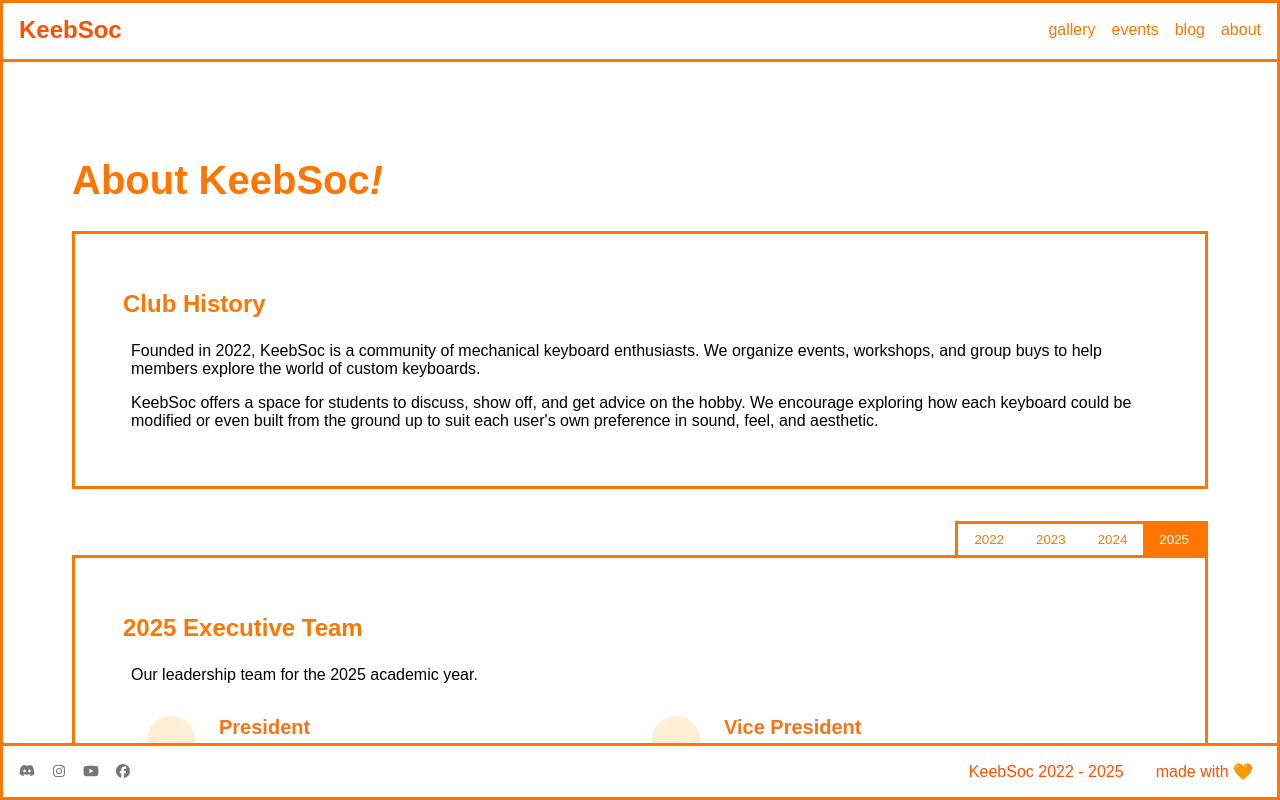
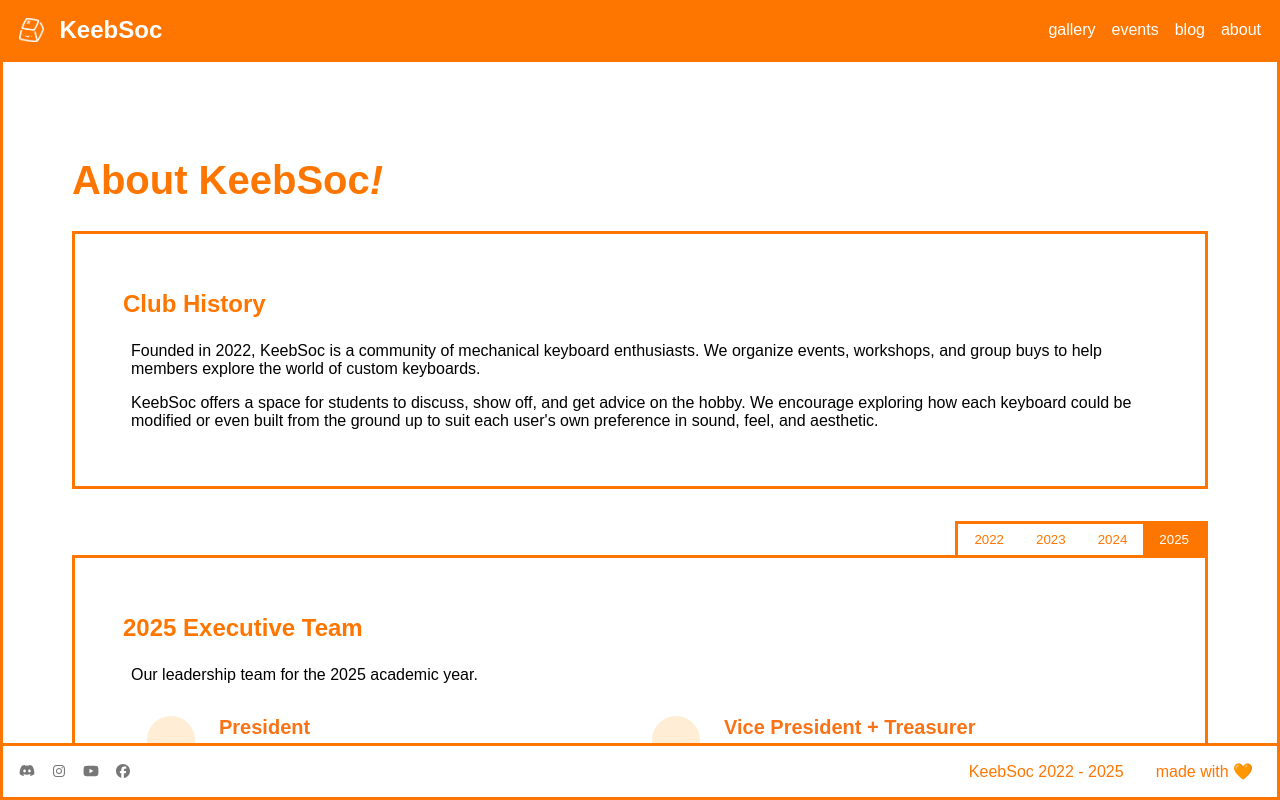
Before and after one commit to UNSW-KeebSoc/site, a Next.js app: page /about in a window 1280 px wide. Built offline with nearby package versions, Linux system fonts and the light colour scheme.

Commit message:
fix styling

```diff
--- a/src/app/(default)/globals.css
+++ b/src/app/(default)/globals.css
@@ -10,6 +10,7 @@
     --gray-100: #f5f5f5;
     --gray-200: #e5e5e5;
     --gray-300: #d4d4d4;
+    --gray-400: #777777;
     --gray-800: #1d283e;
     --gray-900: #1a1a1a;
 
--- a/src/components/Footer.module.css
+++ b/src/components/Footer.module.css
@@ -4,7 +4,9 @@
     align-items: center;
     padding: 1rem;
     border: 3px solid var(--orange-300);
-    color: #ff4f00;
+    color: var(--orange-300);
+
+    border: 3px solid var(--orange-300);
     padding: 0.5rem 1rem;
 }
 
@@ -29,7 +31,7 @@
 .link > * {
     height: 100%;
     width: 100%;
-    background-color: rgb(119, 119, 119);
+    background-color: var(--gray-400);
 }
 
 .discord {
--- a/src/components/Navbar.module.css
+++ b/src/components/Navbar.module.css
@@ -4,10 +4,11 @@
     align-items: center;
     padding: 0.8rem 1rem;
     border: 3px solid var(--orange-300);
-    color: #ff4f00;
+    background-color: var(--orange-300);
 }
 
 .navbar h2 {
+    color: white !important;
     font-size: 1.5rem;
     margin: 0;
     padding: 0;
@@ -17,3 +18,35 @@
     display: flex;
     gap: 1rem;
 }
+
+.navbar div a {
+    color: white !important;
+    text-decoration: none;
+    position: relative;
+    transition: color 0.3s ease;
+}
+
+.navbar div a::after {
+    content: "";
+    position: absolute;
+    bottom: 0;
+    left: 0;
+    width: 0;
+    height: 2px;
+    background-color: var(--orange-100);
+    transition: width 0.3s ease;
+}
+
+.navbar div a:hover::after {
+    width: 100%;
+}
+
+.home {
+    display: flex;
+    align-items: center;
+}
+
+.home img {
+    height: 24px;
+    margin: 0;
+}
--- a/src/components/Navbar.tsx
+++ b/src/components/Navbar.tsx
@@ -6,7 +6,10 @@ export default function Navbar() {
     return (
         <nav className={styles.navbar}>
             <Link href="/">
-                <h2>KeebSoc</h2>
+                <div className={styles.home}>
+                    <img src="/keebsoc.png" />
+                    <h2>KeebSoc</h2>
+                </div>
             </Link>
             <div>
                 {pages.map((page) => (
--- a/src/lib/consts.ts
+++ b/src/lib/consts.ts
@@ -20,53 +20,38 @@ export const socials = [
     },
 ];
 
-type ExecutiveRole =
-    | "President"
-    | "Vice President"
-    | "Treasurer"
-    | "Secretary"
-    | "Arc Delegate"
-    | "Returning Officer";
-
-type DirectorRole =
-    | "Projects Director"
-    | "Events Director"
-    | "Marketing Director"
-    | "Creative Director"
-    | "Development Director";
-
 type Execs = {
     [year: string]: {
-        executives: { position: ExecutiveRole; name: string }[];
-        directors: { position: DirectorRole; name: string }[];
+        executives: { position: string; name: string }[];
+        directors: { position: string; name: string }[];
     };
 };
 
 export const executives: Execs = {
     "2025": {
         executives: [
-            { position: "President", name: "firstname lastname" },
-            { position: "Vice President", name: "firstname lastname" },
-            { position: "Treasurer", name: "firstname lastname" },
-            { position: "Secretary", name: "firstname lastname" },
-            { position: "Arc Delegate", name: "firstname lastname" },
-            { position: "Returning Officer", name: "firstname lastname" },
+            { position: "President", name: "Catherine Wong" },
+            {
+                position: "Vice President + Treasurer",
+                name: "Jake Takada Wong",
+            },
+            { position: "Secretary", name: "Daiva Addia" },
+            { position: "Arc Delegate", name: "Winston Kwan" },
+            { position: "Returning Officer", name: "Jake Huang" },
         ],
         directors: [
-            { position: "Projects Director", name: "firstname lastname" },
-            { position: "Events Director", name: "firstname lastname" },
-            { position: "Marketing Director", name: "firstname lastname" },
-            { position: "Creative Director", name: "firstname lastname" },
+            { position: "Events Director", name: "Ben George" },
+            { position: "Marketing Director", name: "Jarret Phong" },
             {
-                position: "Development Director",
-                name: "firstname lastname",
+                position: "Dev Director",
+                name: "Xuan Li",
             },
         ],
     },
     "2024": {
         executives: [
-            { position: "President", name: "firstname lastname" },
-            { position: "Vice President", name: "firstname lastname" },
+            { position: "President", name: "Xuan Li" },
+            { position: "Vice President", name: "Anson Qiu" },
             { position: "Treasurer", name: "firstname lastname" },
             { position: "Secretary", name: "firstname lastname" },
             { position: "Arc Delegate", name: "firstname lastname" },
@@ -78,11 +63,11 @@ export const executives: Execs = {
     },
     "2023": {
         executives: [
-            { position: "President", name: "firstname lastname" },
-            { position: "Vice President", name: "firstname lastname" },
-            { position: "Treasurer", name: "firstname lastname" },
-            { position: "Secretary", name: "firstname lastname" },
-            { position: "Arc Delegate", name: "firstname lastname" },
+            { position: "President", name: "Xuan Li" },
+            { position: "Secretary", name: "Andrew Lu" },
+            { position: "Treasurer", name: "Anson Qiu" },
+            { position: "Arc Delegate", name: "Jake Huang" },
+            { position: "EDI Officer", name: "Willow Heller" },
         ],
         directors: [
             { position: "Marketing Director", name: "firstname lastname" },
@@ -91,15 +76,17 @@ export const executives: Execs = {
     },
     "2022": {
         executives: [
-            { position: "President", name: "firstname lastname" },
-            { position: "Vice President", name: "firstname lastname" },
-            { position: "Treasurer", name: "firstname lastname" },
-            { position: "Secretary", name: "firstname lastname" },
-            { position: "Arc Delegate", name: "firstname lastname" },
+            { position: "President", name: "Xuan Li" },
+            { position: "Secretary", name: "Andrew Lu" },
+            { position: "Treasurer", name: "Anson Qiu" },
+            { position: "Arc Delegate", name: "Jake Huang" },
+            { position: "EDI Officer", name: "Edward Jiang" },
         ],
         directors: [
-            { position: "Marketing Director", name: "firstname lastname" },
-            { position: "Creative Director", name: "firstname lastname" },
+            { position: "Events Director", name: "Jack Walsh" },
+            { position: "Marketing Director", name: "Akhi Sodemba, Sophia" },
+            { position: "Creative Director", name: "Xuan Li" },
+            { position: "Projects Director", name: "Ben Liew" },
         ],
     },
 };
```
Also changed, not shown: public/keebsoc.png (added).
